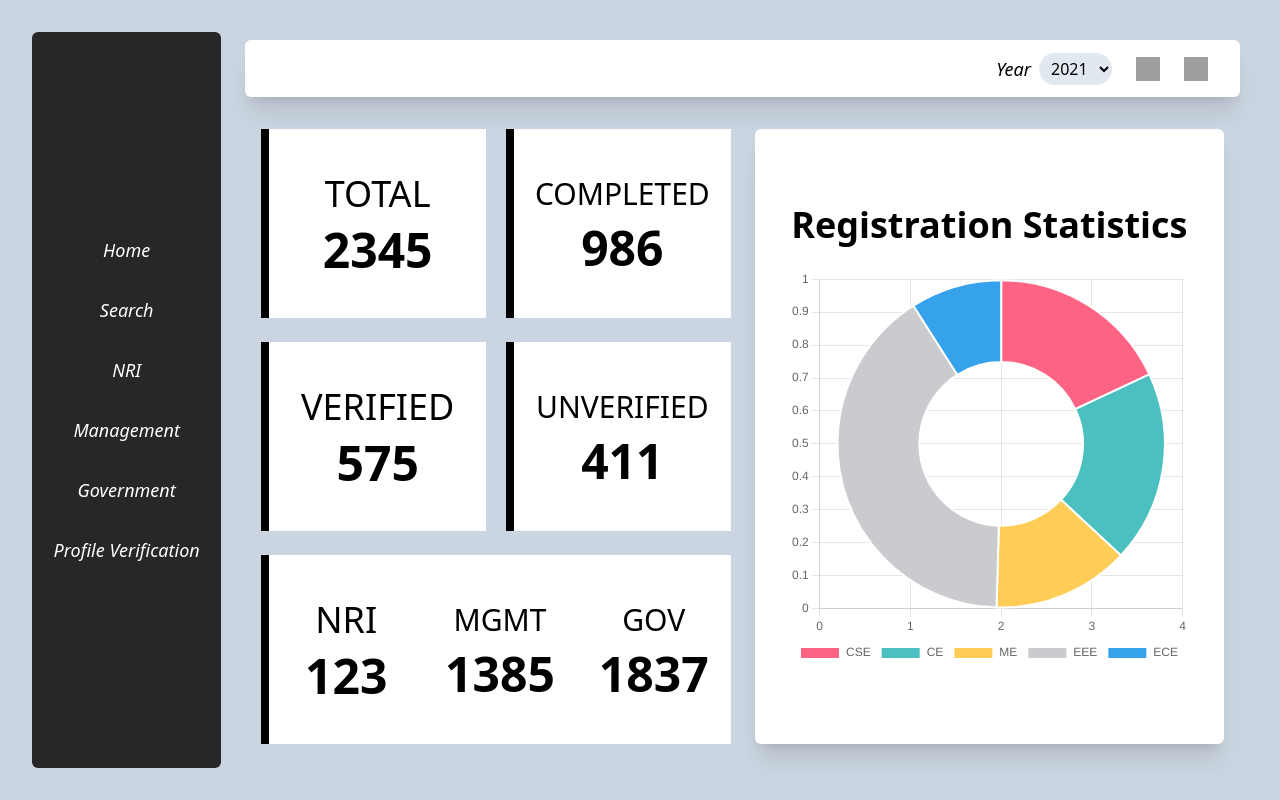
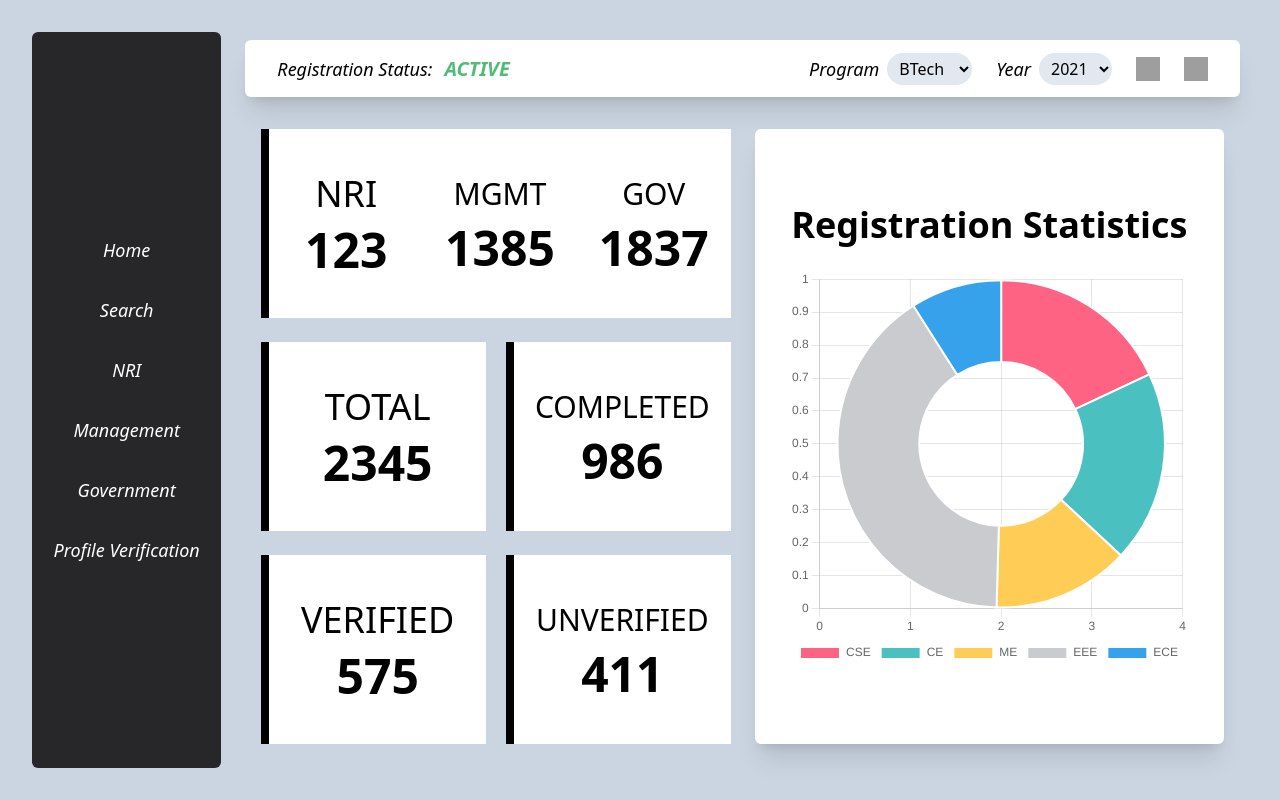
Before and after one commit to AmalS24/new-ams-frontend, a React (Create React App) app: page /home in a window 1280 px wide. Built offline with nearby package versions, Linux system fonts and the light colour scheme; grey boxes are pictures that could not be loaded.

Commit message:
update-admin

```diff
--- a/src/ams-admin/Components/TitleBar.js
+++ b/src/ams-admin/Components/TitleBar.js
@@ -2,8 +2,22 @@
 
 const TitleBar = () => {
   return (
-    <div className="w-full h-16 rounded-md flex justify-end px-8 items-center bg-white shadow-xl ">
-      <p className="text-lg italic">Year</p>
+    <div className="w-full h-16 rounded-md flex justify-between px-8 items-center bg-white shadow-xl ">
+      <div className="flex">
+      <p className="text-lg italic">Registration Status: </p>
+      <p className="text-xl animate-pulse font-bold ml-3 uppercase text-green-600 italic">active </p>
+      {/* <p className="text-xl animate-pulse font-bold ml-3 uppercase text-red-600 italic">closed </p> */}
+      </div>
+      <div className="flex items-center">
+      <p className="text-lg italic">Program</p>
+      <select
+        defaultValue="2021"
+        className="w-auto ml-2 px-2 bg-slate-200 rounded-full h-8"
+      >
+        <option value="btech">BTech</option>
+        <option value="mtech">MTech</option>
+      </select>
+      <p className="text-lg ml-6 italic">Year</p>
       <select
         defaultValue="2021"
         className="w-auto ml-2 px-2 bg-slate-200 rounded-full h-8"
@@ -23,6 +37,7 @@
         alt="log-out"
         className="ml-6 w-6 h-6"
       />
+      </div>
     </div>
   );
 };
--- a/src/ams-admin/Pages/HomePage.js
+++ b/src/ams-admin/Pages/HomePage.js
@@ -5,36 +5,6 @@
   return (
     <div className="w-full h-full p-4 space-x-6 flex ">
       <div className="w-1/2 h-full flex flex-col  space-y-6">
-        <div className="h-1/3 w-full flex space-x-5 ">
-          <div className="w-1/2 h-full flex flex-col items-center justify-center bg-white border-l-[8px] border-black">
-            <p className="text-center text-bold uppercase text-4xl">Total</p>
-            <p className="text-center mt-3 font-bold uppercase text-5xl">
-              2345
-            </p>
-          </div>
-          <div className="w-1/2 h-full flex flex-col items-center justify-center bg-white border-l-[8px] border-black">
-            <p className="text-center text-bold uppercase text-3xl">
-              completed
-            </p>
-            <p className="text-center mt-3 font-bold uppercase text-5xl">986</p>
-          </div>
-        </div>
-
-        <div className="h-1/3 w-full flex space-x-5 ">
-          <div className="w-1/2 h-full flex flex-col items-center justify-center bg-white border-l-[8px] border-black">
-            <p className="text-center text-bold uppercase text-4xl">Verified</p>
-            <p className="text-center mt-3 font-bold uppercase text-5xl">575</p>
-          </div>
-          <div className="w-1/2 h-full flex flex-col items-center justify-center bg-white border-l-[8px] border-black">
-            <p className="text-center text-bold uppercase text-3xl">
-              Unverified
-            </p>
-            <p className="text-center mt-3 font-bold uppercase text-5xl">
-              {986 - 575}
-            </p>
-          </div>
-        </div>
-
         <div className="h-1/3 w-full flex border-l-[8px] border-black">
           <div className="w-1/3 h-full flex flex-col items-center justify-center bg-white">
             <p className="text-center text-bold uppercase text-4xl">NRI</p>
@@ -53,6 +23,34 @@
             </p>
           </div>
         </div>
+        <div className="h-1/3 w-full flex space-x-5 ">
+          <div className="w-1/2 h-full flex flex-col items-center justify-center bg-white border-l-[8px] border-black">
+            <p className="text-center text-bold uppercase text-4xl">Total</p>
+            <p className="text-center mt-3 font-bold uppercase text-5xl">
+              2345
+            </p>
+          </div>
+          <div className="w-1/2 h-full flex flex-col items-center justify-center bg-white border-l-[8px] border-black">
+            <p className="text-center text-bold uppercase text-3xl">
+              completed
+            </p>
+            <p className="text-center mt-3 font-bold uppercase text-5xl">986</p>
+          </div>
+        </div>
+        <div className="h-1/3 w-full flex space-x-5 ">
+          <div className="w-1/2 h-full flex flex-col items-center justify-center bg-white border-l-[8px] border-black">
+            <p className="text-center text-bold uppercase text-4xl">Verified</p>
+            <p className="text-center mt-3 font-bold uppercase text-5xl">575</p>
+          </div>
+          <div className="w-1/2 h-full flex flex-col items-center justify-center bg-white border-l-[8px] border-black">
+            <p className="text-center text-bold uppercase text-3xl">
+              Unverified
+            </p>
+            <p className="text-center mt-3 font-bold uppercase text-5xl">
+              {986 - 575}
+            </p>
+          </div>
+        </div>
       </div>
       <div className="w-1/2 h-full flex flex-col items-center justify-center shadow-xl bg-white rounded-md">
         <p className="text-center font-semibold mb-6 text-4xl">
```
